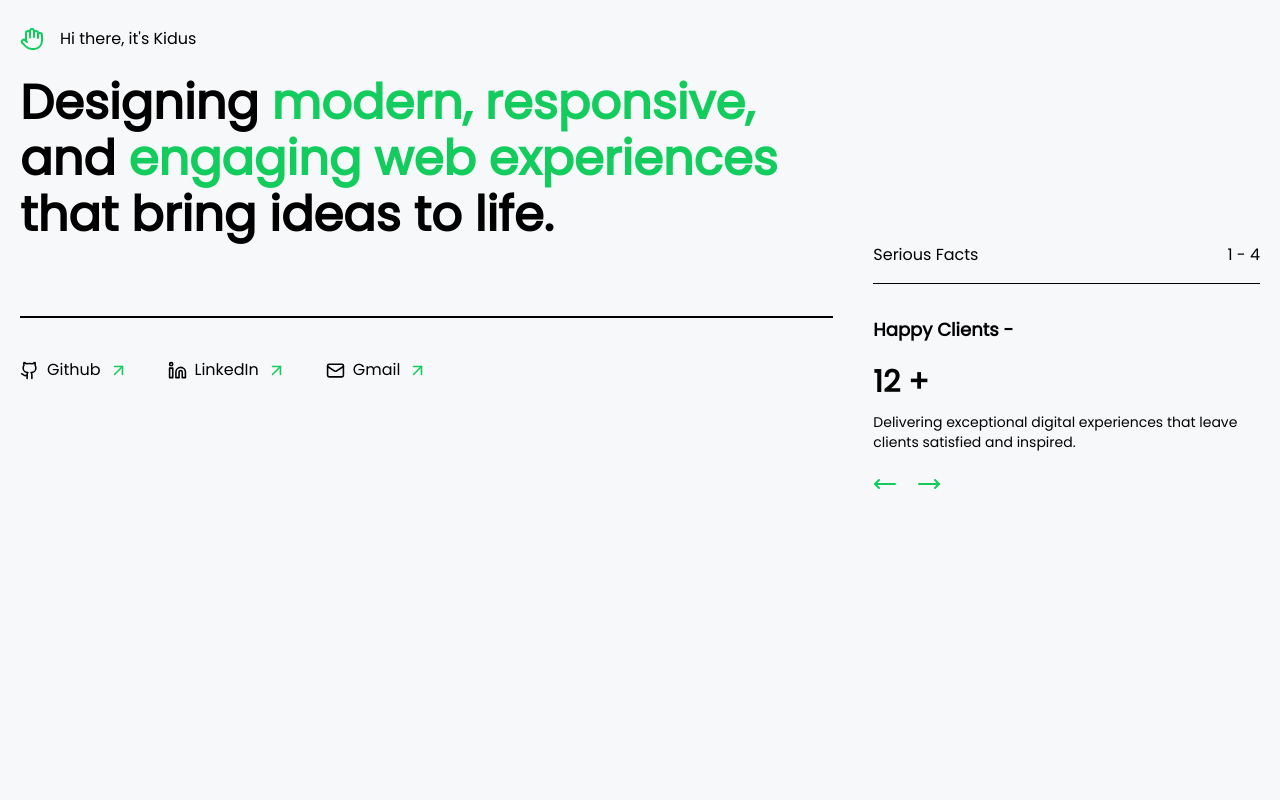
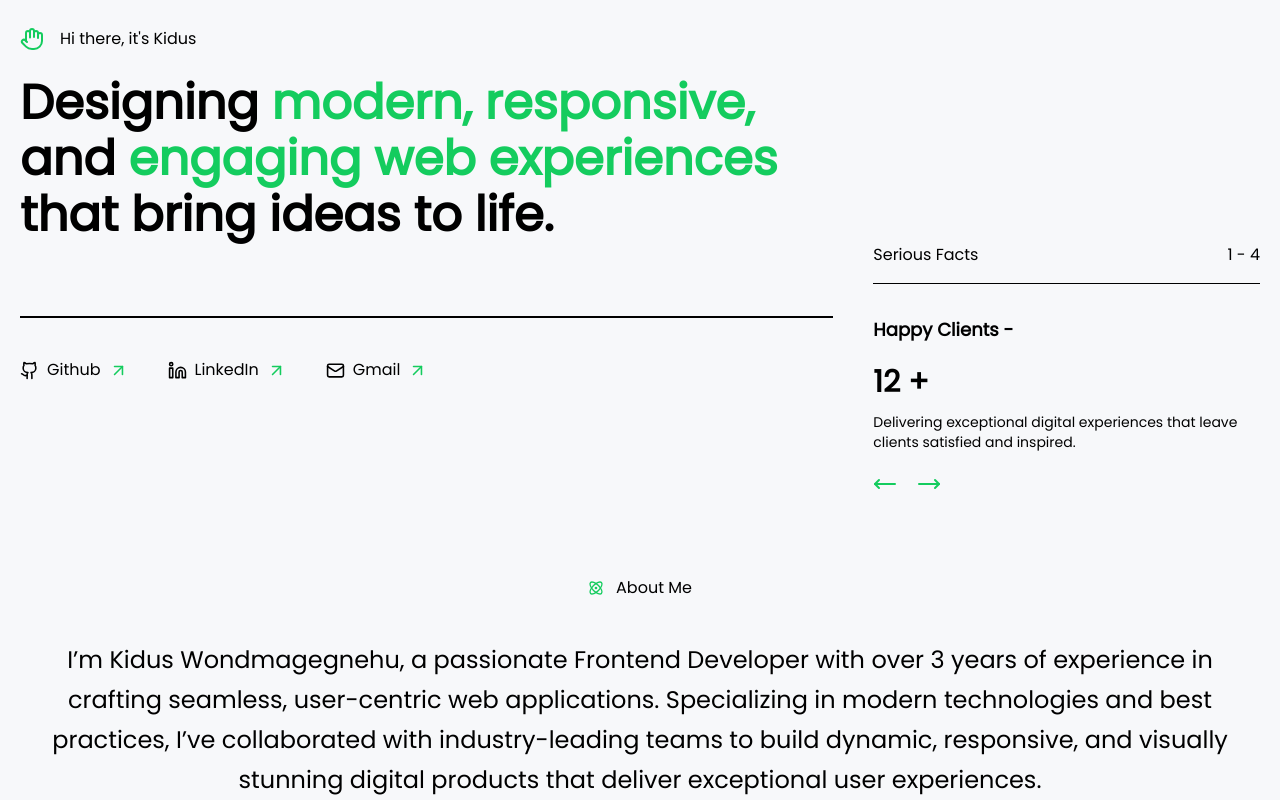
Before and after one commit to kid-us/Next-Portfolio, a Next.js app: page / in a window 1280 px wide. Shown: the part 197-997 px from the top of the page. Before the commit the page ends 800 px from the top, so only its background shows below. Built offline with nearby package versions, Linux system fonts and the light colour scheme.

Commit message:
About me paragraph added.

```diff
--- /dev/null
+++ b/app/components/About.tsx
@@ -0,0 +1,23 @@
+import { Atom } from "lucide-react";
+import React from "react";
+
+const About = () => {
+  return (
+    <div className="mt-20">
+      <p className="flex items-center justify-center gap-x-3">
+        <Atom size={16} className="text-primary" /> About Me
+      </p>
+
+      <p className="text-center lg:text-2xl text-lg lg:leading-10 mt-10">
+        I’m Kidus Wondmagegnehu, a passionate Frontend Developer with over 3
+        years of experience in crafting seamless, user-centric web applications.
+        Specializing in modern technologies and best practices, I’ve
+        collaborated with industry-leading teams to build dynamic, responsive,
+        and visually stunning digital products that deliver exceptional user
+        experiences.
+      </p>
+    </div>
+  );
+};
+
+export default About;
--- a/app/page.tsx
+++ b/app/page.tsx
@@ -1,3 +1,4 @@
+import About from "./components/About";
 import SeriousFacts from "./components/SeriousFacts";
 import SocialLinks from "./components/SocialLinks";
 import { Hand } from "lucide-react";
@@ -5,7 +6,8 @@ import React from "react";
 
 export default function Home() {
   return (
-    <div>
+    <>
+      {/* Hero */}
       <div className="grid lg:grid-cols-3 lg:mt-32 mt-20">
         <div className="lg:col-span-2">
           <p className="mb-6 text-color-secondary flex">
@@ -36,6 +38,9 @@ export default function Home() {
           <SeriousFacts />
         </div>
       </div>
-    </div>
+
+      {/* About */}
+      <About />
+    </>
   );
 }
```
